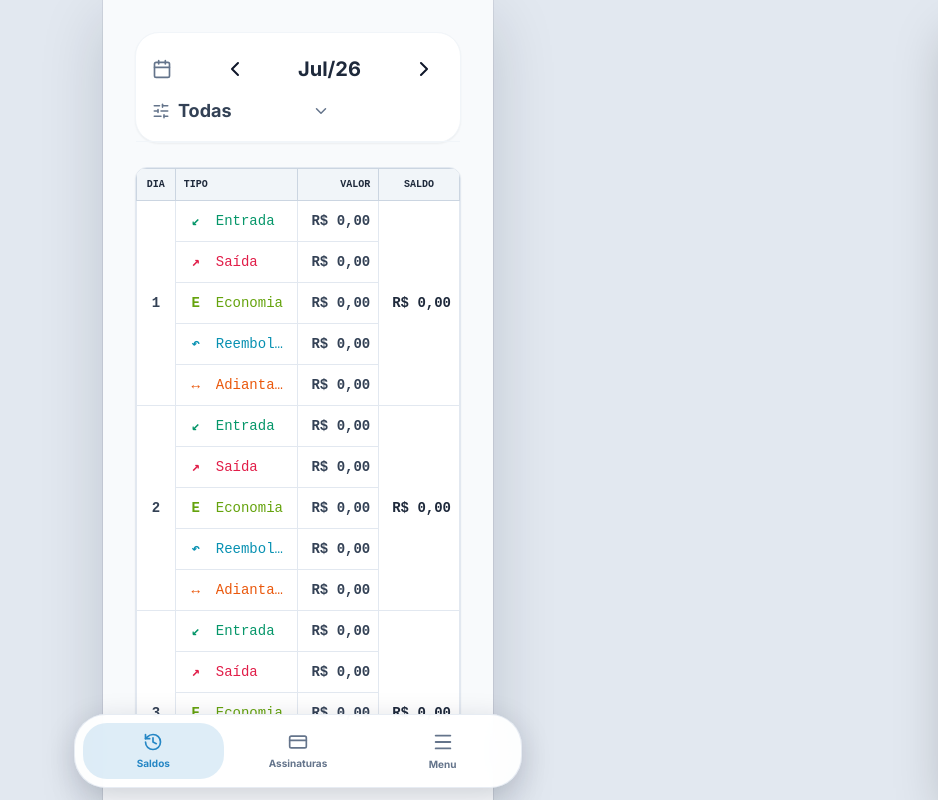
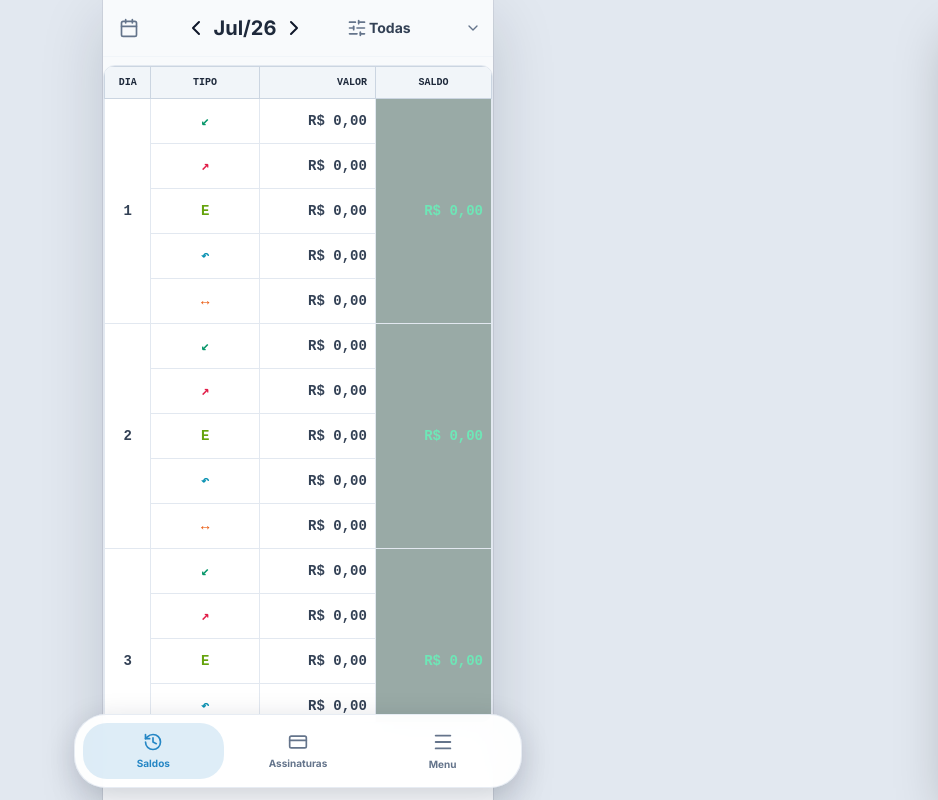
Before and after one commit to Heitor-moreira/Drachma, a React (Vite) app: page / in a window 1280 px wide. Shown: the whole page, without its empty margins (342-1280 px from the left). Built offline with nearby package versions, Linux system fonts and the light colour scheme.

Commit message:
Ajusta período e tabela do extrato

```diff
--- a/App.tsx
+++ b/App.tsx
@@ -333,7 +333,7 @@ const App: React.FC = () => {
           </div>
         )}
 
-        <div className="flex-1 overflow-y-auto p-4 pb-28 md:p-8 md:pb-8 space-y-6">
+        <div className={`flex-1 overflow-y-auto pb-28 md:pb-8 ${activeTab === 'dailyBalance' ? 'p-0' : 'p-4 md:p-8'} space-y-6`}>
           {activeTab === 'menu' && (
             <section className="space-y-5">
               <div className="flex items-center justify-between">
--- a/components/DailyBalanceView.tsx
+++ b/components/DailyBalanceView.tsx
@@ -52,6 +52,7 @@ const DailyBalanceView: React.FC<Props> = ({ transactions, dateRange, setDateRan
 
   // Para a visão de planilha, a ordem padrão é cronológica (mais antigo no topo)
   const [typeFilter, setTypeFilter] = useState('ALL');
+  const [isPeriodPickerOpen, setIsPeriodPickerOpen] = useState(false);
   const allDailyTypes = [
     { key: FinancialGroup.PERSONAL_INCOME, label: 'Entrada', color: 'text-emerald-600', icon: '↙' },
     { key: FinancialGroup.PERSONAL_EXPENSE, label: 'Saída', color: 'text-rose-600', icon: '↗' },
@@ -104,36 +105,39 @@ const DailyBalanceView: React.FC<Props> = ({ transactions, dateRange, setDateRan
   }, [transactions, dateRange, cards]);
 
   return (
-    <div className="space-y-6 transition-colors duration-300">
+    <div className="space-y-2 transition-colors duration-300">
       {/* Cabeçalho mensal */}
-      <div className="bg-white dark:bg-slate-900 rounded-3xl shadow-sm border border-slate-100 dark:border-slate-800 transition-colors">
-        <div className={useCompactHeader ? 'p-2 flex flex-nowrap items-center justify-between gap-1 overflow-hidden border-b border-slate-100 dark:border-slate-800' : 'p-2 sm:p-4 grid grid-cols-[auto_auto_auto_auto_auto] items-center justify-between gap-0 sm:flex sm:flex-wrap sm:justify-between sm:gap-2 border-b border-slate-100 dark:border-slate-800'}>
-          <Calendar className={useCompactHeader ? 'w-4 h-4 shrink-0 text-slate-500' : 'w-4 h-4 sm:w-5 sm:h-5 text-slate-500'} />
-          <button onClick={() => { const d = parseLocalDate(dateRange.start); d.setMonth(d.getMonth() - 1); const start = formatLocalYYYYMMDD(new Date(d.getFullYear(), d.getMonth(), 1)); const end = formatLocalYYYYMMDD(new Date(d.getFullYear(), d.getMonth() + 1, 0)); setDateRange({ start, end }); }} className={useCompactHeader ? 'shrink-0 p-0.5' : 'justify-self-center p-1 sm:p-2'}><ChevronLeft className={useCompactHeader ? 'w-5 h-5' : 'w-5 h-5 sm:w-6 sm:h-6'} /></button>
-          <span className={useCompactHeader ? 'shrink-0 whitespace-nowrap text-base font-black text-slate-800 dark:text-white' : 'justify-self-center text-base sm:text-xl font-black text-slate-800 dark:text-white'}>{MONTHS[parseLocalDate(dateRange.start).getMonth()]}/{String(parseLocalDate(dateRange.start).getFullYear()).slice(-2)}</span>
-          <button onClick={() => { const d = parseLocalDate(dateRange.start); d.setMonth(d.getMonth() + 1); const start = formatLocalYYYYMMDD(new Date(d.getFullYear(), d.getMonth(), 1)); const end = formatLocalYYYYMMDD(new Date(d.getFullYear(), d.getMonth() + 1, 0)); setDateRange({ start, end }); }} className={useCompactHeader ? 'shrink-0 p-0.5' : 'justify-self-center p-1 sm:p-2'}><ChevronRight className={useCompactHeader ? 'w-5 h-5' : 'w-5 h-5 sm:w-6 sm:h-6'} /></button>
-          <div className={useCompactHeader ? 'relative flex min-w-0 shrink items-center gap-0.5' : 'relative justify-self-end flex min-w-0 items-center gap-1 sm:gap-2'}><SlidersHorizontal className={useCompactHeader ? 'w-4 h-4 shrink-0 text-slate-500' : 'w-4 h-4 sm:w-[18px] sm:h-[18px] shrink-0 text-slate-500'} /><select aria-label="Filtrar por tipo" value={typeFilter} onChange={e => setTypeFilter(e.target.value)} className={useCompactHeader ? 'min-w-0 max-w-[8rem] appearance-none pr-5 text-sm font-bold text-slate-700 dark:text-slate-200 bg-transparent outline-none' : 'min-w-0 max-w-full appearance-none pr-4 sm:pr-7 text-sm sm:text-lg font-bold text-slate-700 dark:text-slate-200 bg-transparent outline-none'}><option value="ALL">Todas</option>{dailyTypes.map(item => <option key={item.key} value={item.key}>{item.label}</option>)}</select><ChevronDown className={useCompactHeader ? 'w-4 h-4 pointer-events-none absolute right-0 text-slate-500' : 'w-4 h-4 sm:w-[18px] sm:h-[18px] pointer-events-none absolute right-0 text-slate-500'} /></div>
+      <div className="border-b border-slate-100 dark:border-slate-800 transition-colors">
+        <div className="relative h-14 px-3 flex flex-nowrap items-center gap-1 overflow-visible">
+          <button aria-label="Selecionar mês e ano" onClick={() => setIsPeriodPickerOpen(value => !value)} className="shrink-0 p-1"><Calendar className="w-5 h-5 text-slate-500" /></button>
+          <div className="mx-auto flex items-center gap-0.5">
+            <button aria-label="Mês anterior" onClick={() => { const d = parseLocalDate(dateRange.start); d.setMonth(d.getMonth() - 1); const start = formatLocalYYYYMMDD(new Date(d.getFullYear(), d.getMonth(), 1)); const end = formatLocalYYYYMMDD(new Date(d.getFullYear(), d.getMonth() + 1, 0)); setDateRange({ start, end }); }} className="shrink-0 p-1"><ChevronLeft className="w-6 h-6" /></button>
+            <span className="shrink-0 whitespace-nowrap text-xl font-black text-slate-800 dark:text-white">{MONTHS[parseLocalDate(dateRange.start).getMonth()]}/{String(parseLocalDate(dateRange.start).getFullYear()).slice(-2)}</span>
+            <button aria-label="Próximo mês" onClick={() => { const d = parseLocalDate(dateRange.start); d.setMonth(d.getMonth() + 1); const start = formatLocalYYYYMMDD(new Date(d.getFullYear(), d.getMonth(), 1)); const end = formatLocalYYYYMMDD(new Date(d.getFullYear(), d.getMonth() + 1, 0)); setDateRange({ start, end }); }} className="shrink-0 p-1"><ChevronRight className="w-6 h-6" /></button>
+          </div>
+          <div className="relative flex min-w-0 shrink items-center gap-0.5"><SlidersHorizontal className="w-5 h-5 shrink-0 text-slate-500" /><select aria-label="Filtrar por tipo" value={typeFilter} onChange={e => setTypeFilter(e.target.value)} className="min-w-0 max-w-[7rem] appearance-none pr-5 text-sm font-bold text-slate-700 dark:text-slate-200 bg-transparent outline-none"><option value="ALL">Todas</option>{dailyTypes.map(item => <option key={item.key} value={item.key}>{item.label}</option>)}</select><ChevronDown className="w-4 h-4 pointer-events-none absolute right-0 text-slate-500" /></div>
+          {isPeriodPickerOpen && <div className="absolute left-2 top-12 z-20 flex gap-2 rounded-xl border border-slate-200 bg-white p-3 shadow-xl dark:border-slate-700 dark:bg-slate-900"><select aria-label="Mês" value={parseLocalDate(dateRange.start).getMonth()} onChange={e => { const d = parseLocalDate(dateRange.start); const month = Number(e.target.value); setDateRange({ start: formatLocalYYYYMMDD(new Date(d.getFullYear(), month, 1)), end: formatLocalYYYYMMDD(new Date(d.getFullYear(), month + 1, 0)) }); }} className="rounded-lg bg-transparent p-1 font-bold dark:text-white">{MONTHS.map((month, index) => <option key={month} value={index}>{month}</option>)}</select><select aria-label="Ano" value={parseLocalDate(dateRange.start).getFullYear()} onChange={e => { const year = Number(e.target.value); const d = parseLocalDate(dateRange.start); setDateRange({ start: formatLocalYYYYMMDD(new Date(year, d.getMonth(), 1)), end: formatLocalYYYYMMDD(new Date(year, d.getMonth() + 1, 0)) }); }} className="rounded-lg bg-transparent p-1 font-bold dark:text-white">{Array.from({ length: 11 }, (_, index) => parseLocalDate(dateRange.start).getFullYear() - 5 + index).map(year => <option key={year} value={year}>{year}</option>)}</select></div>}
         </div>
       </div>
 
       {/* Visualização de Planilha */}
       <div className="bg-white dark:bg-slate-900 rounded-xl shadow-sm border border-slate-200 dark:border-slate-800 overflow-hidden">
-        <div className="overflow-x-hidden max-h-[70vh] custom-scrollbar">
+        <div className="overflow-x-hidden max-h-[calc(100vh-9rem)] custom-scrollbar">
           <table className="w-full table-fixed border-collapse" style={{ fontFamily: "'Courier New', Consolas, monospace" }}>
             <thead>
               <tr className="bg-slate-100 dark:bg-slate-800 border-b border-slate-300 dark:border-slate-700">
                 <th className="w-[12%] p-2 border border-slate-300 dark:border-slate-700 text-center font-bold text-slate-800 dark:text-slate-100 uppercase text-[10px]">Dia</th>
-                <th className="w-[38%] p-2 border border-slate-300 dark:border-slate-700 text-left font-bold text-slate-800 dark:text-slate-100 uppercase text-[10px]">Tipo</th>
-                <th className="w-[25%] p-2 border border-slate-300 dark:border-slate-700 text-right font-bold text-slate-800 dark:text-slate-100 uppercase text-[10px] whitespace-nowrap">Valor</th>
-                <th className="w-[25%] p-2 border border-slate-300 dark:border-slate-700 text-center font-bold text-slate-800 dark:text-slate-100 uppercase text-[10px] whitespace-nowrap">Saldo</th>
+                <th className="w-[28%] p-2 border border-slate-300 dark:border-slate-700 text-center font-bold text-slate-800 dark:text-slate-100 uppercase text-[10px]">Tipo</th>
+                <th className="w-[30%] p-2 border border-slate-300 dark:border-slate-700 text-right font-bold text-slate-800 dark:text-slate-100 uppercase text-[10px] whitespace-nowrap">Valor</th>
+                <th className="w-[30%] p-2 border border-slate-300 dark:border-slate-700 text-center font-bold text-slate-800 dark:text-slate-100 uppercase text-[10px] whitespace-nowrap">Saldo</th>
               </tr>
             </thead>
             <tbody>
               {filteredAndSortedReport.map((day) => { const visibleTypes = typeFilter === 'ALL' ? dailyTypes : dailyTypes.filter(item => item.key === typeFilter); return visibleTypes.map((item, index) => <tr key={`${day.date}-${item.key}`} onClick={() => onDayClick?.(day.date, item.key)} className="cursor-pointer">
                 {index === 0 && <td rowSpan={visibleTypes.length} className="p-2 border border-slate-200 dark:border-slate-700 text-center font-bold text-slate-700 dark:text-slate-300 text-sm">{day.day}</td>}
-                <td className="p-2 border border-slate-200 dark:border-slate-700 text-left text-sm transition-colors hover:bg-slate-100/80 active:bg-slate-200/80 dark:hover:bg-slate-800/80 dark:active:bg-slate-700/80"><div className="flex min-w-0 items-center gap-2 whitespace-nowrap"><span className={`inline-flex h-6 w-6 shrink-0 items-center justify-center rounded-full bg-current/10 ${item.color} font-black`}>{item.icon}</span><span className={`${item.color} truncate`}>{item.label}</span></div></td>
+                <td aria-label={item.label} className="p-2 border border-slate-200 dark:border-slate-700 text-center text-sm transition-colors hover:bg-slate-100/80 active:bg-slate-200/80 dark:hover:bg-slate-800/80 dark:active:bg-slate-700/80"><span className={`inline-flex h-7 w-7 items-center justify-center rounded-full bg-current/10 ${item.color} font-black`}>{item.icon}</span></td>
                 <td className="p-2 border border-slate-200 dark:border-slate-700 text-right text-sm font-bold text-slate-700 dark:text-slate-300 whitespace-nowrap">{currencySymbol} {(day.amounts[item.key] || 0).toLocaleString('pt-BR', { minimumFractionDigits: 2 })}</td>
-                {index === 0 && <td rowSpan={visibleTypes.length} className={`p-2 border border-slate-200 dark:border-slate-700 text-right text-sm font-black whitespace-nowrap ${day.balance >= 0 ? 'text-slate-800 dark:text-slate-200' : 'text-rose-700 dark:text-rose-400'}`}>{currencySymbol} {day.balance.toLocaleString('pt-BR', { minimumFractionDigits: 2 })}</td>}
+                {index === 0 && <td rowSpan={visibleTypes.length} className={`p-2 border border-slate-200 dark:border-slate-700 text-right text-sm font-black whitespace-nowrap ${day.balance >= 0 ? 'bg-emerald-950/40 text-emerald-300' : 'bg-rose-950/50 text-rose-300'}`}>{currencySymbol} {day.balance.toLocaleString('pt-BR', { minimumFractionDigits: 2 })}</td>}
               </tr>); })}
               {filteredAndSortedReport.length === 0 && (
                 <tr>
--- a/components/TransactionForm.tsx
+++ b/components/TransactionForm.tsx
@@ -31,7 +31,7 @@ const formatCurrency = (value: string, currencySymbol: string) => {
 const TransactionForm: React.FC<Props> = ({ onAdd, onClose, initialData, currencySymbol, cards = [], availableTags = [], initialDate, initialFinancialGroup, liteMode = false }) => {
   const [description, setDescription] = useState(initialData?.description || '');
   const [amount, setAmount] = useState(initialData?.amount?.toString() || '');
-  const [type, setType] = useState<TransactionType>(initialData?.type || TransactionType.EXPENSE);
+  const [type, setType] = useState<TransactionType>(initialData?.type || (initialFinancialGroup === FinancialGroup.PERSONAL_INCOME || initialFinancialGroup === FinancialGroup.REIMBURSEMENT ? TransactionType.INCOME : TransactionType.EXPENSE));
   const [category, setCategory] = useState<Category>(initialData?.category || Category.FOOD);
   const [date, setDate] = useState(initialData?.date || initialDate || formatLocalYYYYMMDD(new Date()));
   const [committedTags, setCommittedTags] = useState<string[]>(initialData?.tags || []);
```
Also changed, not shown: 1 other file (tests, documents, lock files or other folders).
